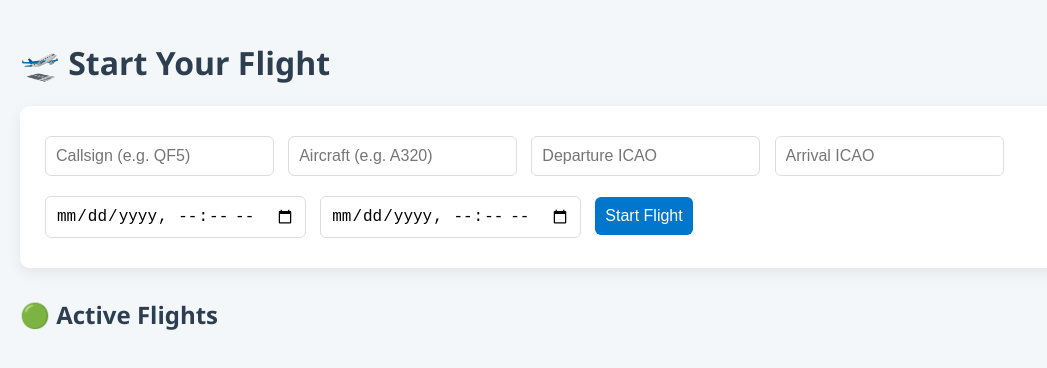
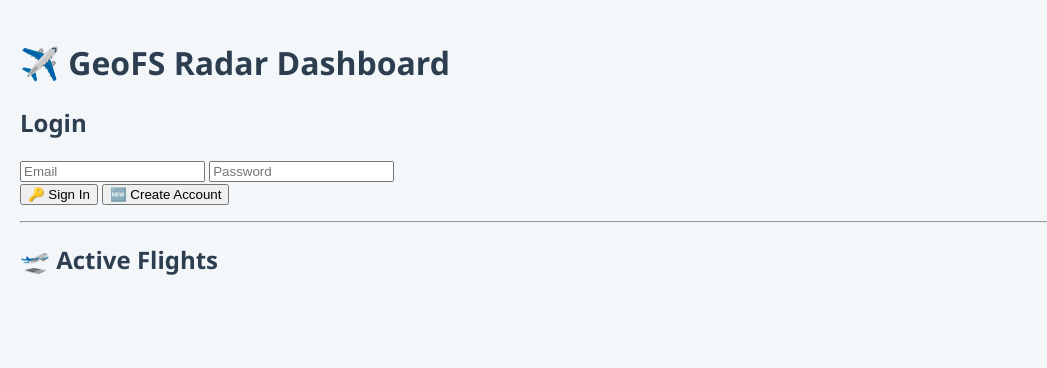
Before and after one commit to raid2256/GeoFS-Flight-Tracker, a plain HTML site: page index.html in a window 1280 px wide. Shown: the whole page, without its empty margins (0-1047 px from the left). Drawn offline with Linux system fonts and the light colour scheme; no server answers.

Commit message:
Update index.html

```diff
--- a/index.html
+++ b/index.html
@@ -1,27 +1,45 @@
 <!DOCTYPE html>
 <html>
 <head>
-  <title>GeoFS Flight Portal</title>
-  <link rel="stylesheet" href="style.css" />
+  <meta charset="UTF-8">
+  <title>GeoFS Radar</title>
+  <link rel="stylesheet" href="style.css">
+  <script src="https://www.gstatic.com/firebasejs/9.6.11/firebase-app-compat.js"></script>
+  <script src="https://www.gstatic.com/firebasejs/9.6.11/firebase-database-compat.js"></script>
+  <script src="https://www.gstatic.com/firebasejs/9.6.11/firebase-auth-compat.js"></script>
 </head>
 <body>
-  <h1>🛫 Start Your Flight</h1>
-  <form id="flightForm">
-    <input type="text" id="callsign" placeholder="Callsign (e.g. QF5)" required />
-    <input type="text" id="aircraft" placeholder="Aircraft (e.g. A320)" required />
-    <input type="text" id="dep" placeholder="Departure ICAO" required />
-    <input type="text" id="arr" placeholder="Arrival ICAO" required />
+  <h1>✈️ GeoFS Radar Dashboard</h1>
+
+  <!-- 🔐 Login / Signup UI -->
+  <div id="authContainer">
+    <h2>Login</h2>
+    <input type="email" id="email" placeholder="Email" required />
+    <input type="password" id="password" placeholder="Password" required />
+    <div>
+      <button id="loginBtn">🔑 Sign In</button>
+      <button id="signupBtn">🆕 Create Account</button>
+    </div>
+    <p id="userInfo" style="margin-top:10px;"></p>
+    <hr>
+  </div>
+
+  <!-- 🛫 Flight Form -->
+  <form id="flightForm" style="display: none;">
+    <h2>📤 Submit Flight</h2>
+    <input type="text" id="callsign" placeholder="Callsign" required />
+    <input type="text" id="aircraft" placeholder="Aircraft" required />
+    <input type="text" id="dep" placeholder="Departure" required />
+    <input type="text" id="arr" placeholder="Arrival" required />
     <input type="datetime-local" id="schedDep" required />
     <input type="datetime-local" id="eta" required />
-    <button type="submit">Start Flight</button>
+    <button type="submit">Submit Flight</button>
   </form>
 
-  <h2>🟢 Active Flights</h2>
+  <!-- 🛬 Live Flights -->
+  <h2>🛫 Active Flights</h2>
   <div id="flightList"></div>
 
-  <!-- Firebase SDKs -->
-  <script src="https://www.gstatic.com/firebasejs/9.22.0/firebase-app-compat.js"></script>
-  <script src="https://www.gstatic.com/firebasejs/9.22.0/firebase-database-compat.js"></script>
   <script src="app.js"></script>
 </body>
 </html>
```
